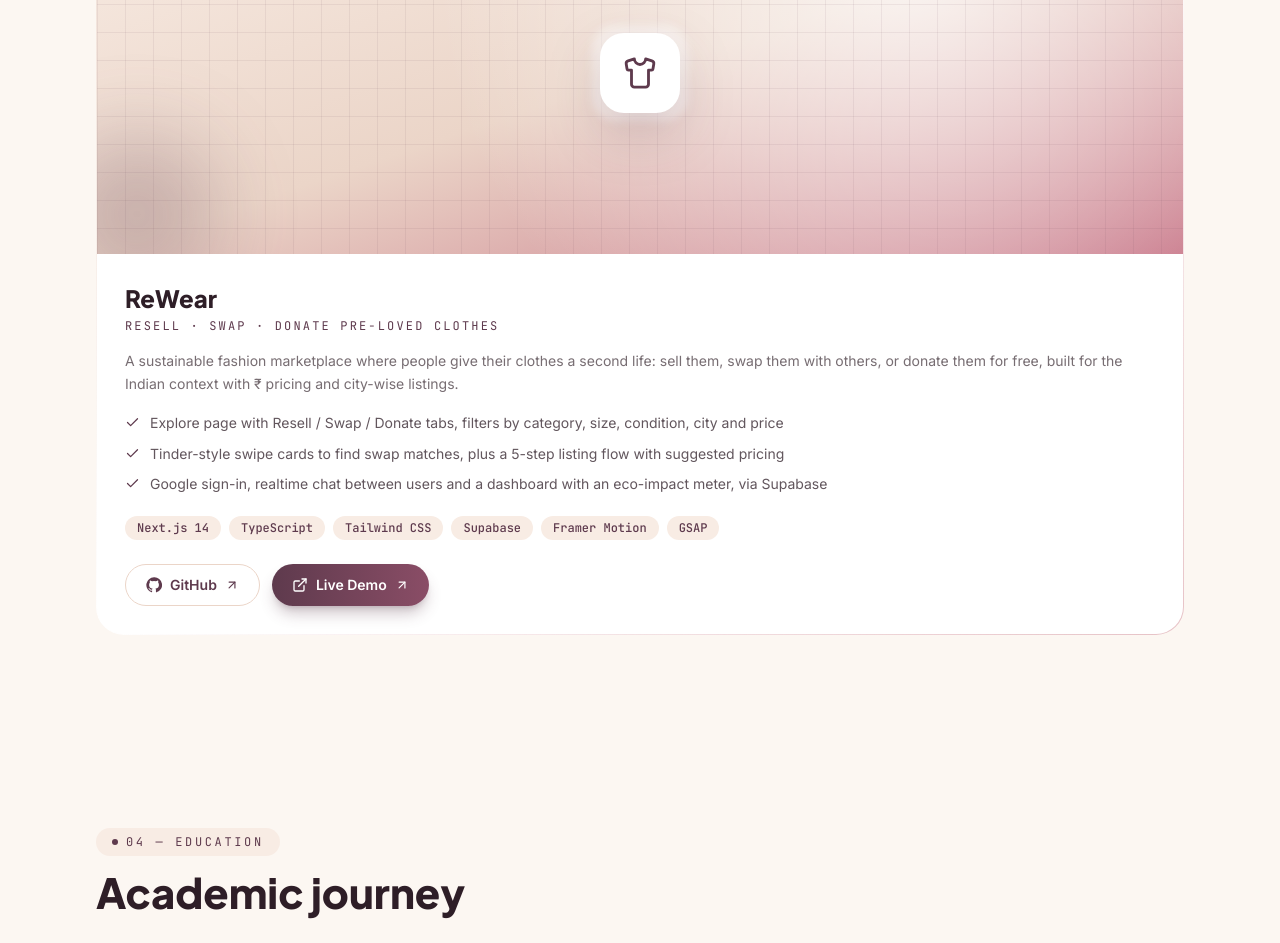
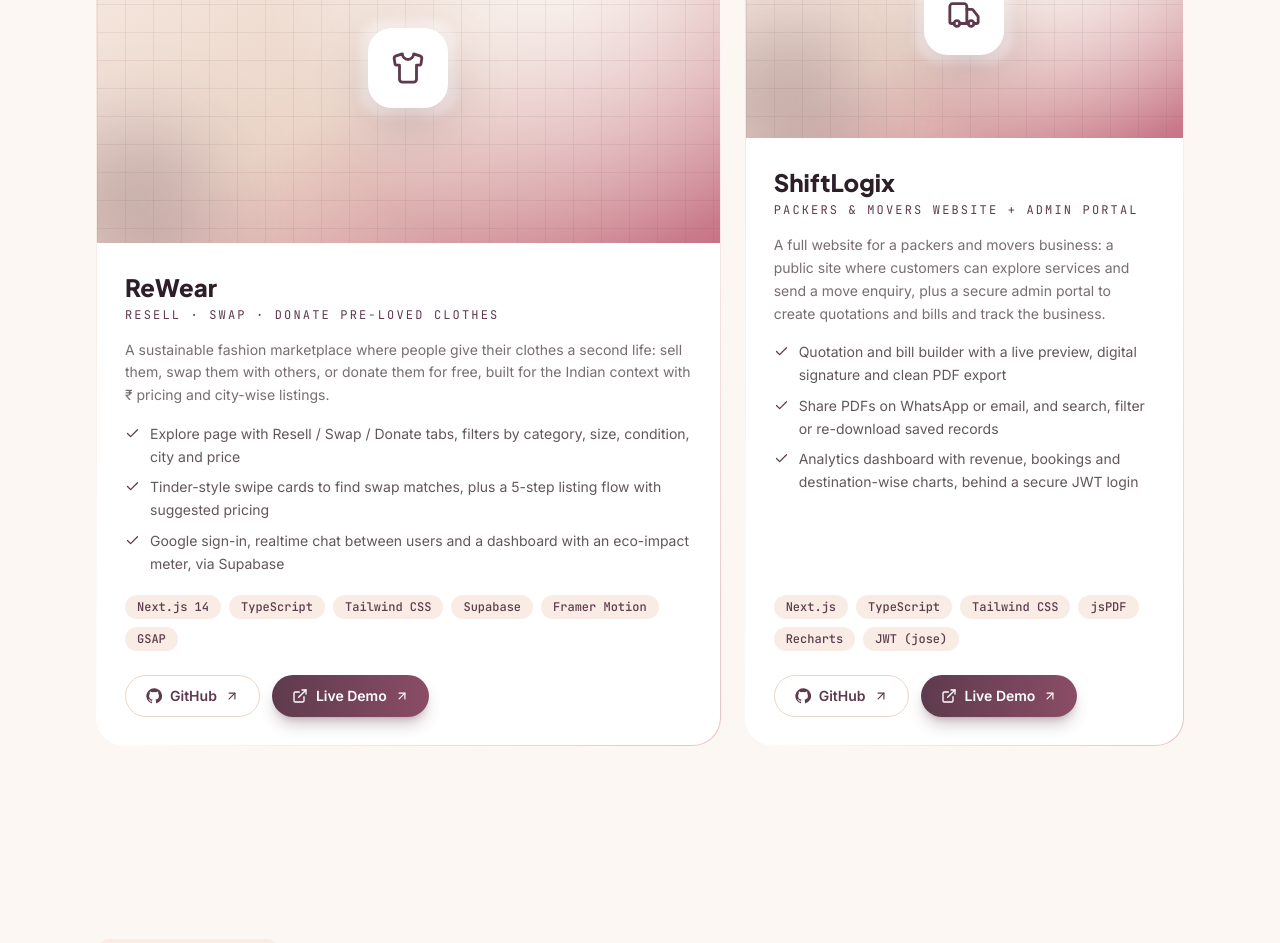
Before and after one commit to khuc-choudhary/Portfolio, a React (Vite) app: page / in a window 1280 px wide. Shown: the part 4860-5803 px from the top of the page. Built offline with nearby package versions, Linux system fonts and the light colour scheme.

Commit message:
Add ShiftLogix project

```diff
--- a/src/data/content.js
+++ b/src/data/content.js
@@ -125,6 +125,21 @@ export const projects = [
     github: 'https://github.com/khuc-choudhary/rewear',
     demo: 'https://rewear-murex-eight.vercel.app',
   },
+  {
+    title: 'ShiftLogix',
+    tagline: 'Packers & Movers Website + Admin Portal',
+    description:
+      'A full website for a packers and movers business: a public site where customers can explore services and send a move enquiry, plus a secure admin portal to create quotations and bills and track the business.',
+    highlights: [
+      'Quotation and bill builder with a live preview, digital signature and clean PDF export',
+      'Share PDFs on WhatsApp or email, and search, filter or re-download saved records',
+      'Analytics dashboard with revenue, bookings and destination-wise charts, behind a secure JWT login',
+    ],
+    tech: ['Next.js', 'TypeScript', 'Tailwind CSS', 'jsPDF', 'Recharts', 'JWT (jose)'],
+    icon: 'Truck',
+    github: 'https://github.com/khuc-choudhary/shiftlogix',
+    demo: 'https://shiftlogix-zeta.vercel.app',
+  },
 ]
 
 export const education = [
```
